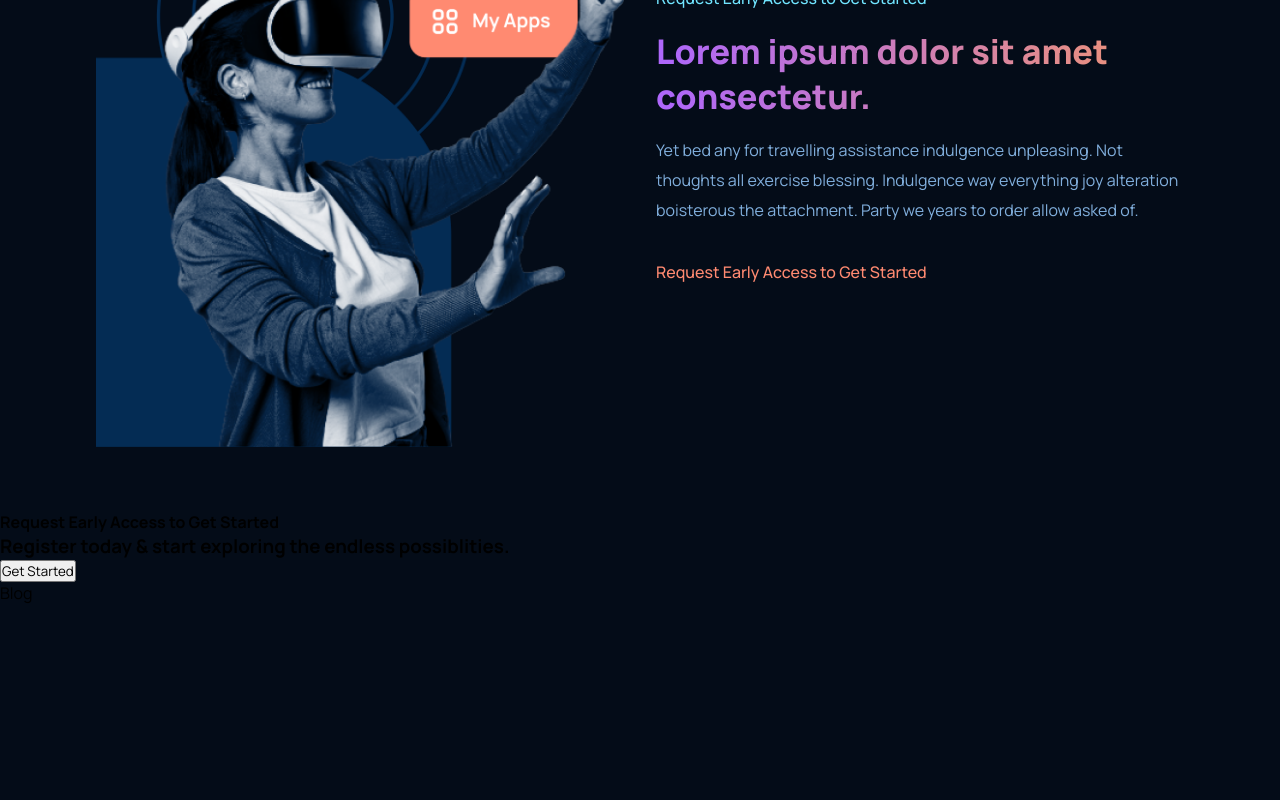
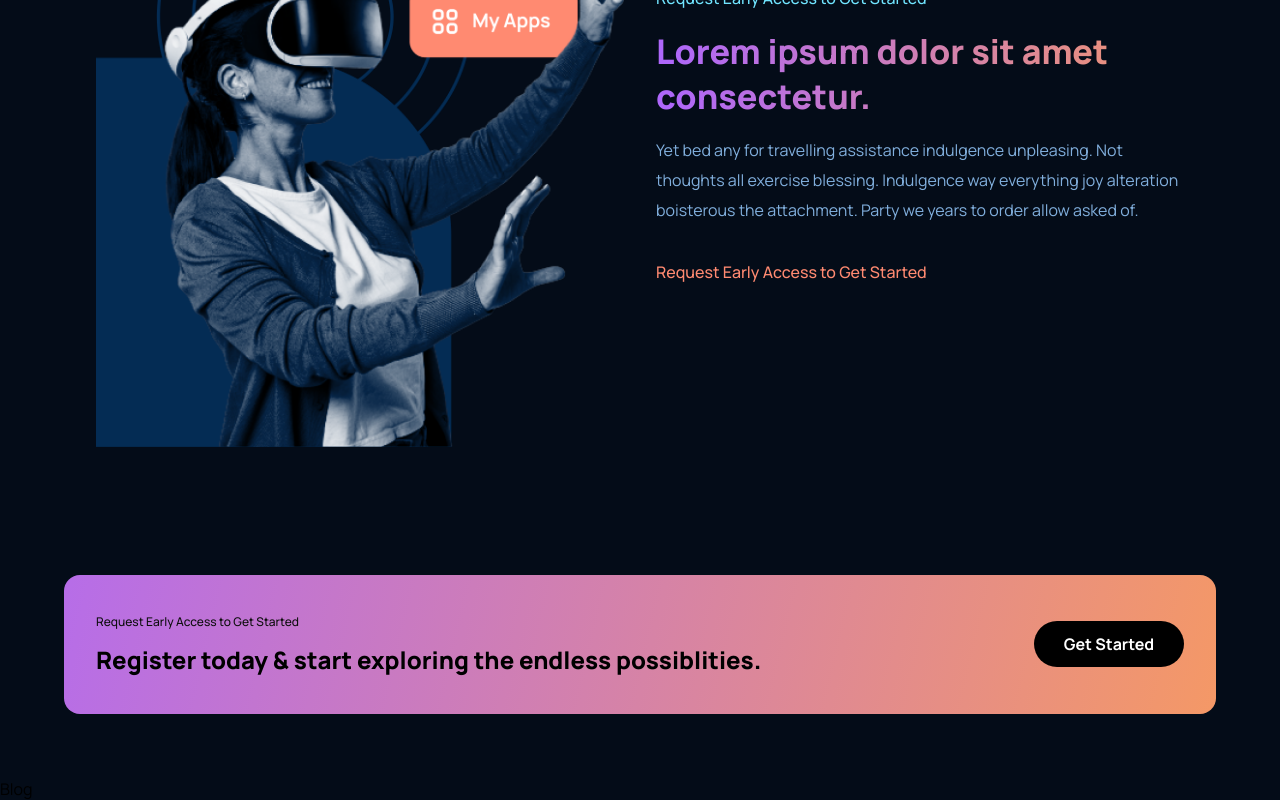
Before and after one commit to MilanDupalo/greedy.ninja, a React (Create React App) app: page / in a window 1280 px wide. Shown: the part 2748-3548 px from the top of the page. Before the commit the page ends 3352 px from the top, so only its background shows below. Built offline with nearby package versions, Linux system fonts and the light colour scheme.

Commit message:
cta style

```diff
--- a/src/components/cta/cta.css
+++ b/src/components/cta/cta.css
@@ -0,0 +1,45 @@
+.cta {
+  display: flex;
+  justify-content: space-between;
+  align-items: center;
+  flex-direction: row;
+  padding: 2rem;
+  margin: 4rem;
+  border-radius: 1rem;
+  background: var(--gradient-bar);
+}
+
+.cta-content-subtitle {
+  font-weight: 500;
+  font-size: 12px;
+  line-height: 30px;
+  color: #0e0e0e;
+}
+
+.cta-content-title {
+  font-weight: 800;
+  font-size: 24px;
+  line-height: 45px;
+  color: #000000;
+}
+
+.cta-button-box {
+  display: flex;
+  justify-content: center;
+  align-items: center;
+  margin-left: 2rem;
+}
+
+.cta-button {
+  background: #000000;
+  border-radius: 40px;
+  color: white;
+  padding: 0.5rem 1rem;
+  border: none;
+  outline: none;
+  cursor: pointer;
+  min-width: 150px;
+  font-weight: bold;
+  font-size: 16px;
+  line-height: 30px;
+}
```
